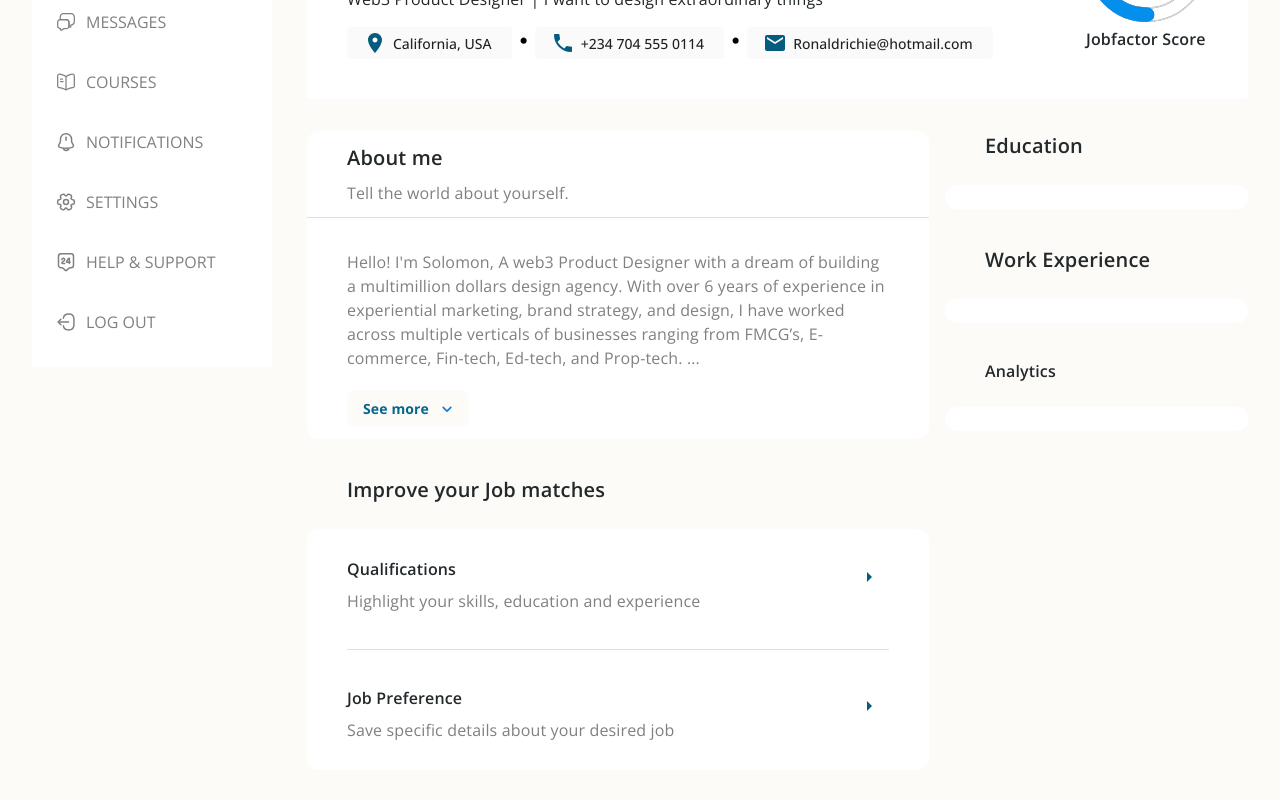
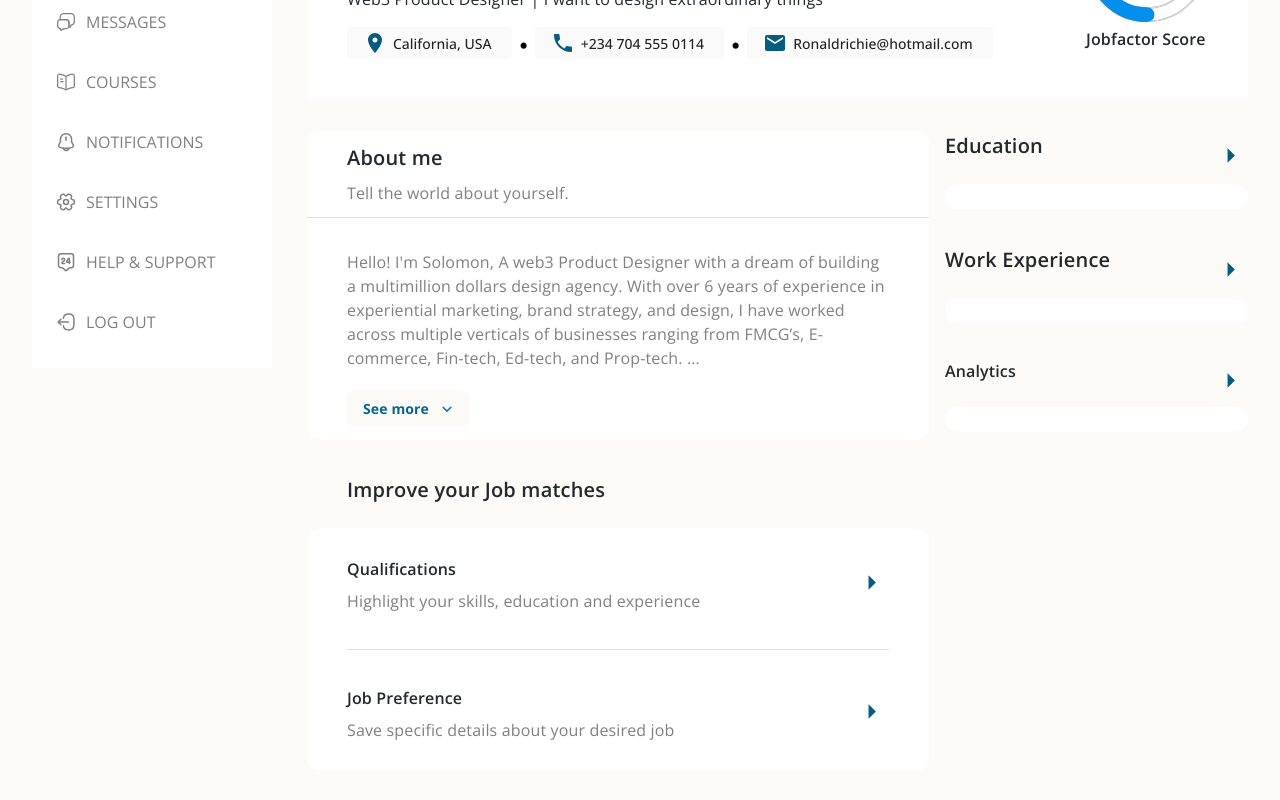
Before and after one commit to onealwills/Jobfactor, a React (Create React App) app: page /users in a window 1280 px wide. Shown: the part 560-1360 px from the top of the page. Built offline with nearby package versions, Linux system fonts and the light colour scheme.

Commit message:
Add onClick to sections

```diff
--- a/src/pages/Users/UsersPage.tsx
+++ b/src/pages/Users/UsersPage.tsx
@@ -190,7 +190,7 @@ function UsersPage() {
                                         </Typography>
                                     </Grid>
                                     <Grid item>
-                                        <Grid container gap={1}>
+                                        <Grid container gap={1} alignItems="center">
                                             <Grid item>
                                                 <InfoChip type="location" label="California, USA" />
                                             </Grid>
@@ -315,10 +315,8 @@ function UsersPage() {
                                                     Highlight your skills, education and experience
                                                 </Typography>
                                             </Grid>
-                                            <Grid item>
-                                                <IconButton>
-                                                    <ArrowRightIcon fontSize="medium" htmlColor="#055C7F" />
-                                                </IconButton>
+                                            <Grid item alignSelf="center">
+                                                <ArrowRightIcon fontSize="large" htmlColor="#055C7F" />
                                             </Grid>
                                         </Grid>
                                     </ListItem>
@@ -348,10 +346,8 @@ function UsersPage() {
                                                     Save specific details about your desired job
                                                 </Typography>
                                             </Grid>
-                                            <Grid item>
-                                                <IconButton>
-                                                    <ArrowRightIcon fontSize="medium" htmlColor="#055C7F" />
-                                                </IconButton>
+                                            <Grid item alignSelf="center">
+                                                <ArrowRightIcon fontSize="large" htmlColor="#055C7F" />
                                             </Grid>
                                         </Grid>
                                     </ListItem>
@@ -374,18 +370,18 @@ function UsersPage() {
                         </Grid>
                         <Grid item xs={4}>
                             <Section heading={
-                                <SectionHeading>Education</SectionHeading>
-                            }>
+                                <SectionHeading ml={0}>Education</SectionHeading>
+                            } onClick={() => {}}>
 
                             </Section>
                             <Section heading={
-                                <SectionHeading>Work Experience</SectionHeading>
-                            }>
+                                <SectionHeading ml={0}>Work Experience</SectionHeading>
+                            } onClick={() => {}}>
 
                             </Section>
                             <Section heading={
-                                <SectionHeading fontSize={16}>Analytics</SectionHeading>
-                            }>
+                                <SectionHeading ml={0} fontSize={16}>Analytics</SectionHeading>
+                            } onClick={() => {}}>
 
                             </Section>
                         </Grid>
--- a/src/pages/Users/components/Section.tsx
+++ b/src/pages/Users/components/Section.tsx
@@ -1,19 +1,36 @@
-import { Box, BoxProps, Theme, Typography } from "@mui/material";
+import { Box, BoxProps, Grid } from "@mui/material";
+import ArrowRightIcon from '@mui/icons-material/ArrowRight';
 import React from "react";
-
-type HeadingOptions = {
-    text: string | React.ReactNode
-}
 
 type Props = {
     heading?: React.ReactNode
+    onClick?: (event: React.MouseEventHandler<HTMLDivElement>) => void
     children: React.ReactNode
 } & BoxProps
 
-const Section = ({heading, children, ...props}: Props) => {
+const Section = ({heading, children, onClick, ...props}: Props) => {
     return (
         <Box component="section">
-            {heading}
+            {(heading || onClick) && (
+                <Grid
+                    container
+                    alignItems="center"
+                    component="div"
+                    onClick={onClick}
+                    style={{
+                        cursor: onClick ? 'pointer' : 'default'
+                    }}
+                >
+                    <Grid item flexGrow={1}>
+                        {heading}
+                    </Grid>
+                    {onClick && (
+                        <Grid item>
+                            <ArrowRightIcon fontSize="large" htmlColor="#055C7F" />
+                        </Grid>
+                    )}
+                </Grid>
+            )}
             <Box
                 py={1.5}
                 px={5}
```
